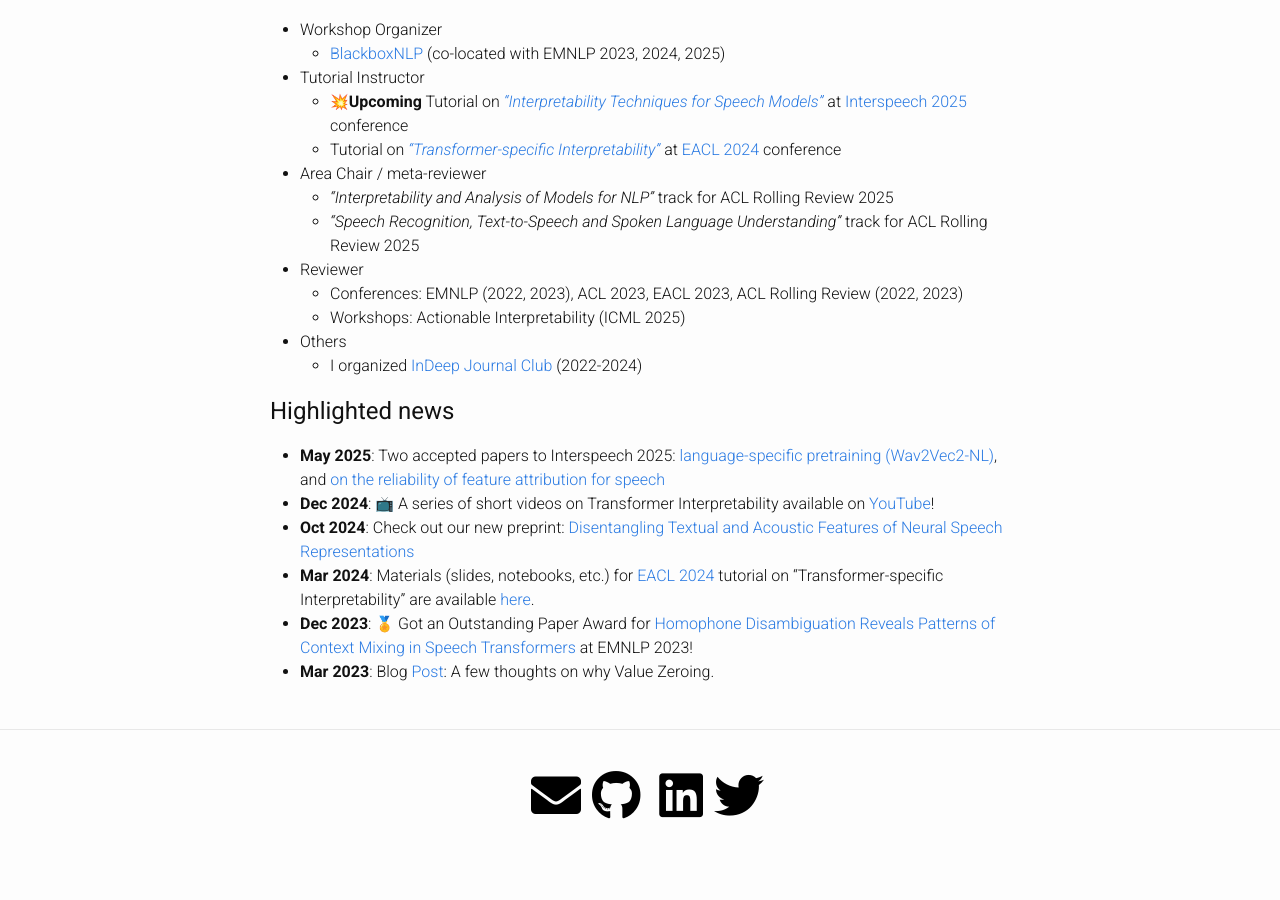
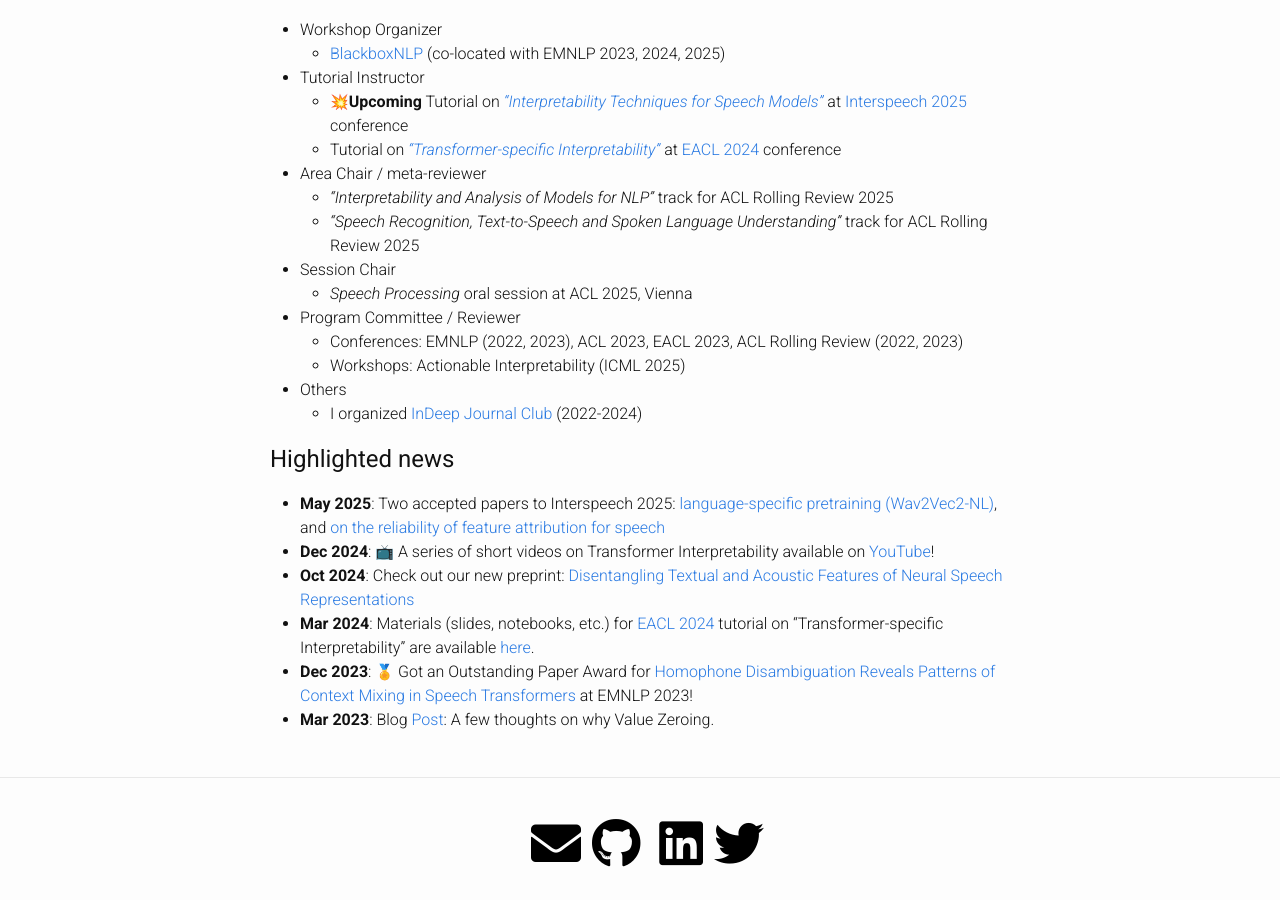
Before and after one commit to hmohebbi/hmohebbi.github.io, a Jekyll site: the page built from index.md, in a window 1280 px wide and 900 px high, scrolled down 746 px. Built offline with Jekyll 4.4.1, drawn with Linux system fonts in a browser that asks for light colours; a style sheet for code colours, icons or effects is not loaded.

Commit message:
Update index.md

```diff
--- a/index.md
+++ b/index.md
@@ -48,7 +48,9 @@ Before that, I got my Bachelor’s (2014-2019) in Computer Engineering from [Fer
 * Area Chair / meta-reviewer
   * _"Interpretability and Analysis of Models for NLP"_ track for ACL Rolling Review 2025
   * _"Speech Recognition, Text-to-Speech and Spoken Language Understanding"_ track for ACL Rolling Review 2025
-* Reviewer
+* Session Chair
+  * _Speech Processing_ oral session at ACL 2025, Vienna
+* Program Committee / Reviewer
   * Conferences: EMNLP (2022, 2023), ACL 2023, EACL 2023, ACL Rolling Review (2022, 2023)
   * Workshops: Actionable Interpretability (ICML 2025)
 * Others
```
